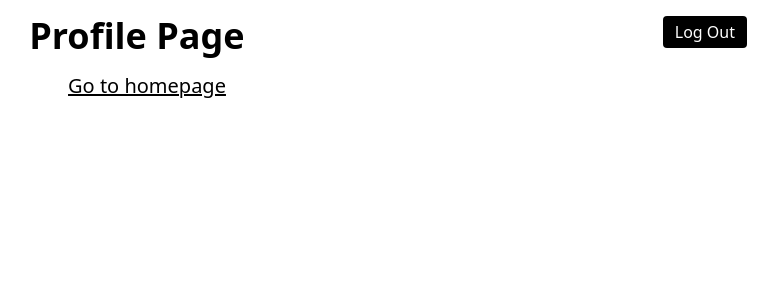
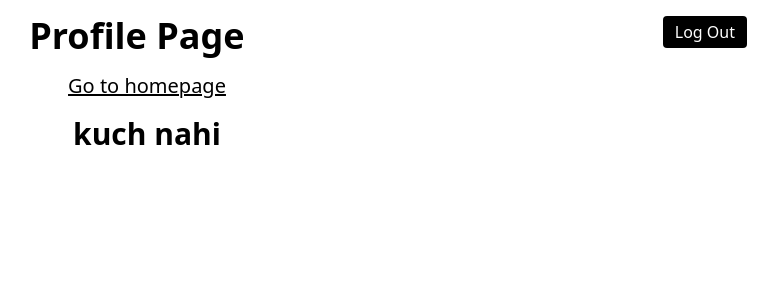
Before and after one commit to shubhamxdd/auth-nextjs, a Next.js app: page /profile in a window 1280 px wide. Shown: the top 300 px of the page, without its empty margins (493-1271 px from the left). Built offline with nearby package versions, Linux system fonts and the light colour scheme; no server answers.

Commit message:
make request to get id on loggedin user id and show

```diff
--- a/app/profile/page.tsx
+++ b/app/profile/page.tsx
@@ -4,8 +4,10 @@ import Link from "next/link";
 import { useRouter } from "next/navigation";
 import axios from "axios";
 import { toast } from "react-hot-toast/headless";
+import { useEffect, useState } from "react";
 
 const page = () => {
+  const [data, setData] = useState("");
   const router = useRouter();
   const logout = async () => {
     try {
@@ -17,6 +19,16 @@ const page = () => {
       toast.error("Error logging out ", error.message);
     }
   };
+
+  const getUserDetails = async () => {
+    const res = await axios.get("/api/users/adm");
+    console.log(res.data);
+    setData(res.data.data._id);
+  };
+  useEffect(() => {
+    getUserDetails();
+  }, []);
+
   return (
     <>
       <div className="mx-10 mt-4">
@@ -35,6 +47,13 @@ const page = () => {
             Go to homepage
           </Link>
         </div>
+        <h1 className="font-semibold text-3xl text-center mt-4">
+          {data === "" ? (
+            "kuch nahi"
+          ) : (
+            <Link href={`/profile/${data}`}>{data}</Link>
+          )}
+        </h1>
       </div>
     </>
   );
```
